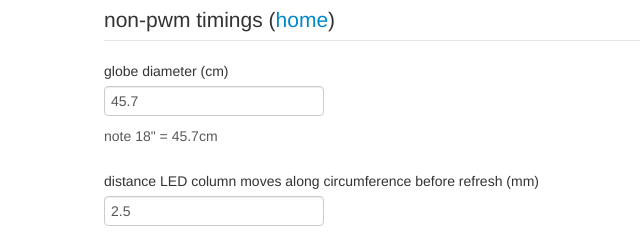
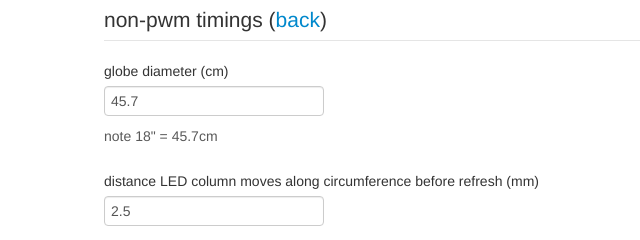
Before and after one commit to yosemitebandit/phear, a plain HTML site: page public/calculator.html in a window 1280 px wide. Shown: the top 240 px of the page, 66-706 px from the left. Drawn offline with nearby package versions, Linux system fonts and the light colour scheme.

Commit message:
tweaks wording

```diff
--- a/public/calculator.html
+++ b/public/calculator.html
@@ -15,7 +15,7 @@
     <div class='container'>
       <form>
         <fieldset>
-          <legend>non-pwm timings (<a href='/'>home</a>)</legend>
+          <legend>non-pwm timings (<a href='/'>back</a>)</legend>
 
           <div class='controls'>
             <label>globe diameter (cm)</label>
```
